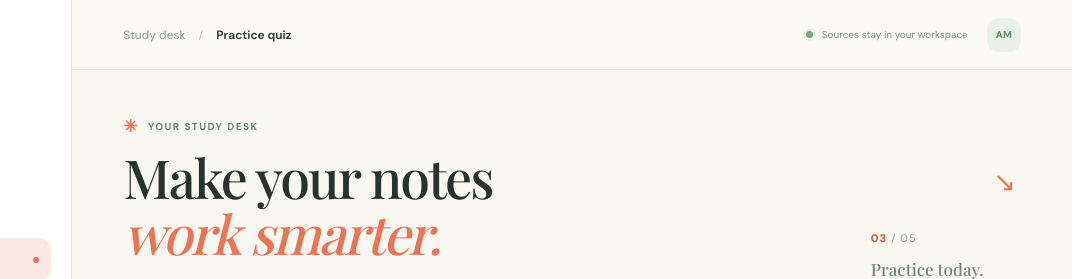
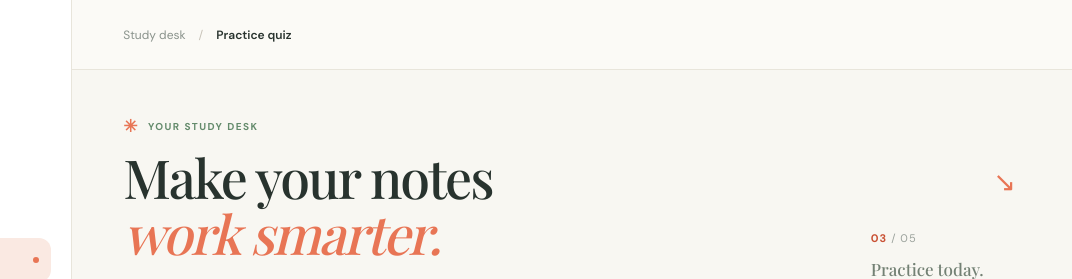
Before and after one commit to CodeCrafterDP/AI_STUDY_ASSISTANT, a plain HTML site: page quiz-page/quiz-index.html in a window 1280 px wide. Shown: the top 279 px of the page, 208-1280 px from the left. Drawn offline with nearby package versions, Linux system fonts and the light colour scheme; a web font is replaced by a local one.

Commit message:
update quize page

```diff
--- a/quiz-page/quiz-index.html
+++ b/quiz-page/quiz-index.html
@@ -106,11 +106,11 @@
               ><strong>Practice quiz</strong>
             </div>
           </div>
-          <div class="workspace-status">
+          <!-- <div class="workspace-status">
             <span class="status-dot"></span
             ><span class="privacy-text">Sources stay in your workspace</span
             ><span class="top-avatar">AM</span>
-          </div>
+          </div> -->
         </header>
         <div class="page-content">
           <section class="hero">
```
